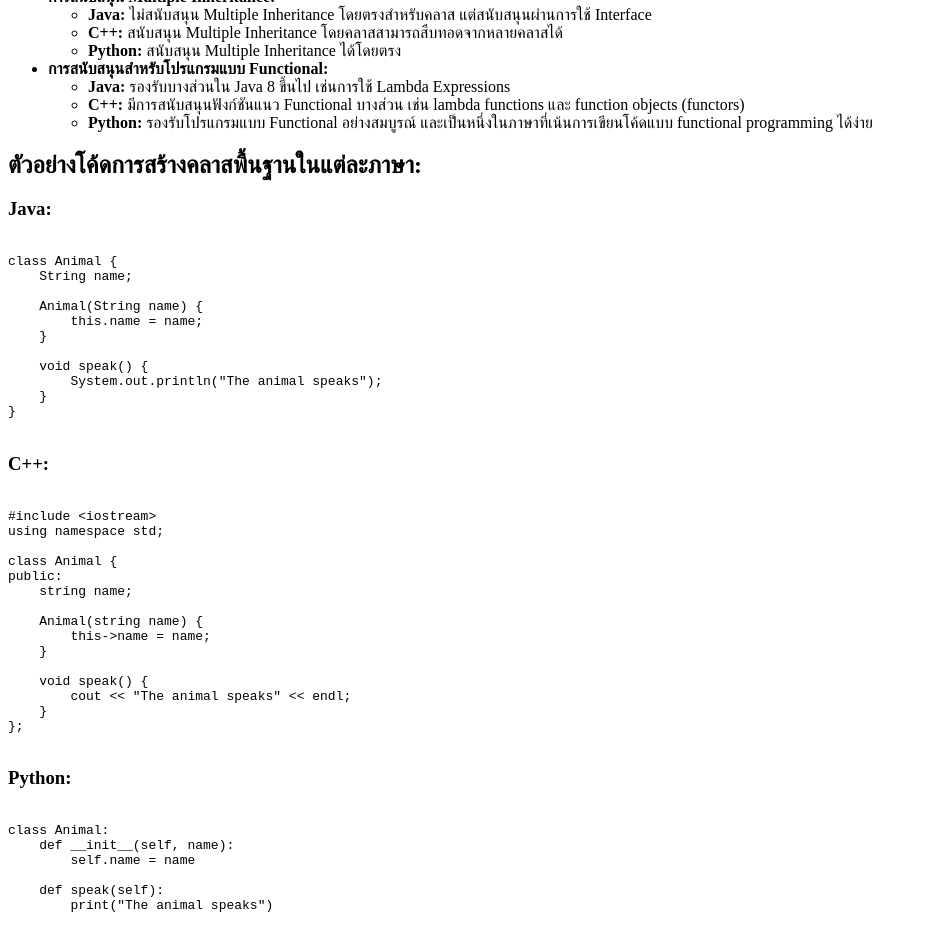
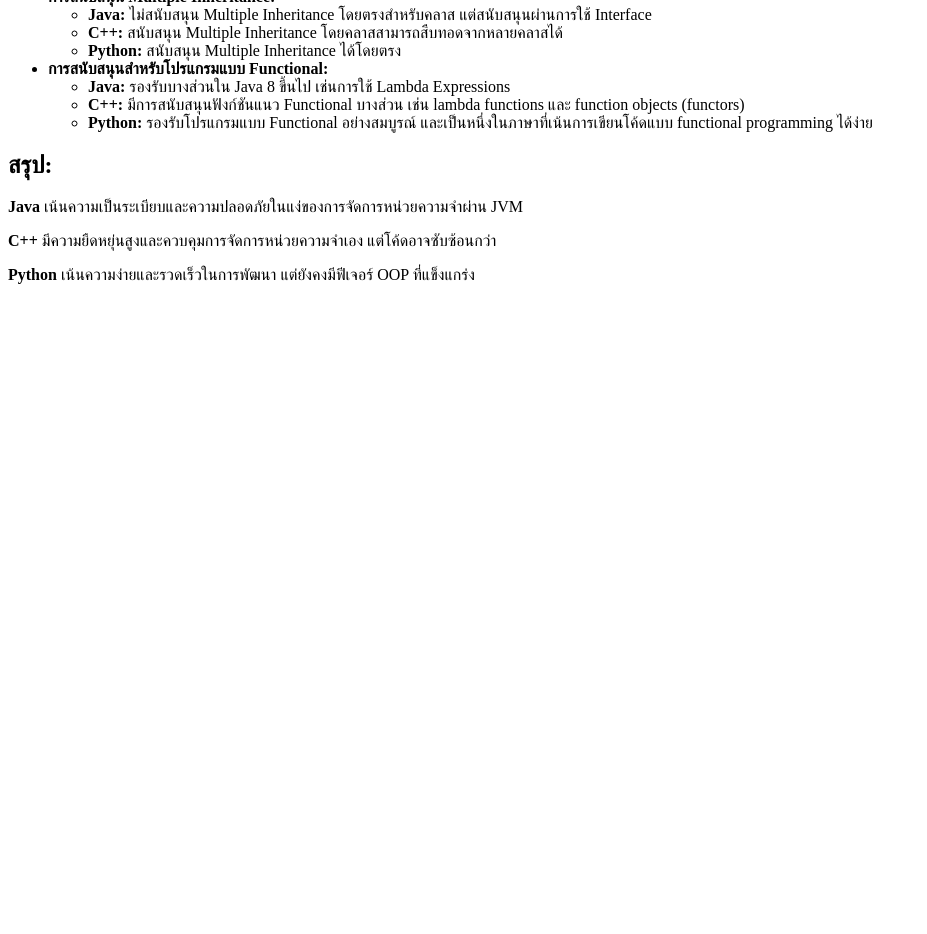
Before and after one commit to rapwas/rapwas.github.io, a plain HTML site: page index.html in a window 1280 px wide. Shown: the part 566-1500 px from the top of the page, without its empty margins (0-927 px from the left). After the commit the page ends 866 px from the top, so only its background shows below. Drawn offline with Linux system fonts and the light colour scheme.

Commit message:
Update index.html

```diff
--- a/index.html
+++ b/index.html
@@ -62,52 +62,6 @@
         </li>
     </ul>
 
-    <h2>ตัวอย่างโค้ดการสร้างคลาสพื้นฐานในแต่ละภาษา:</h2>
-
-    <h3>Java:</h3>
-    <pre><code>
-class Animal {
-    String name;
-
-    Animal(String name) {
-        this.name = name;
-    }
-
-    void speak() {
-        System.out.println("The animal speaks");
-    }
-}
-    </code></pre>
-
-    <h3>C++:</h3>
-    <pre><code>
-#include &lt;iostream&gt;
-using namespace std;
-
-class Animal {
-public:
-    string name;
-
-    Animal(string name) {
-        this-&gt;name = name;
-    }
-
-    void speak() {
-        cout &lt;&lt; "The animal speaks" &lt;&lt; endl;
-    }
-};
-    </code></pre>
-
-    <h3>Python:</h3>
-    <pre><code>
-class Animal:
-    def __init__(self, name):
-        self.name = name
-
-    def speak(self):
-        print("The animal speaks")
-    </code></pre>
-
     <h2>สรุป:</h2>
     <p><strong>Java</strong> เน้นความเป็นระเบียบและความปลอดภัยในแง่ของการจัดการหน่วยความจำผ่าน JVM</p>
     <p><strong>C++</strong> มีความยืดหยุ่นสูงและควบคุมการจัดการหน่วยความจำเอง แต่โค้ดอาจซับซ้อนกว่า</p>
```
